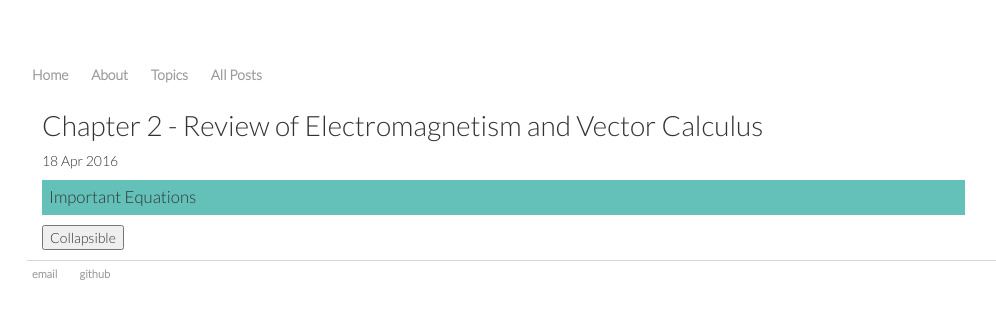
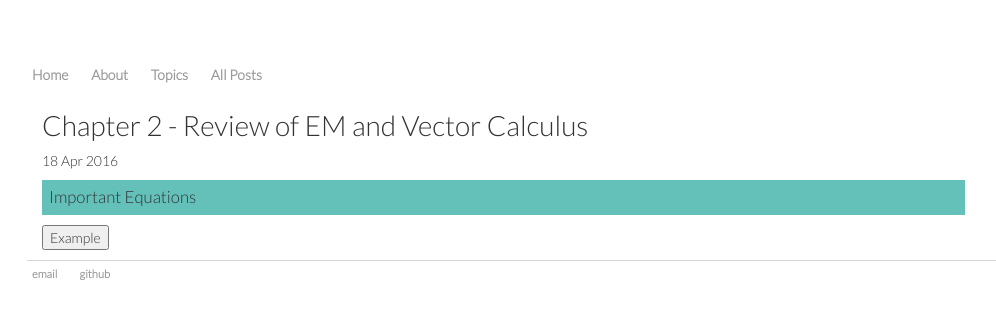
Before and after one commit to serriferous/initial.github.io, a Jekyll site: the page built from _posts/2016-04-18-chapter-2.md, in a window 1280 px wide. Shown: the top 319 px of the page, without its empty margins (33-1029 px from the left). Built offline with Jekyll 4.4.1, drawn with Linux system fonts in a browser that asks for light colours.

Commit message:
Update 2016-04-18-chapter-2.md

```diff
--- a/_posts/2016-04-18-chapter-2.md
+++ b/_posts/2016-04-18-chapter-2.md
@@ -1,6 +1,6 @@
 ---
 layout: post
-title: "Chapter 2 - Review of Electromagnetism and Vector Calculus"
+title: "Chapter 2 - Review of EM and Vector Calculus"
 date: 2016-04-18
 category: PC2232
 ---
@@ -9,8 +9,7 @@ category: PC2232
 Important Equations
 </div></h5>
 
-<button data-toggle="collapse" data-target="#demo">Collapsible</button>
-
-<div id="demo" class="collapse">
-Lorem ipsum dolor text....
+<button data-toggle="collapse" data-target="#coll1">Example</button>
+<div id="coll1" class="collapse">
+Lorem ipssssss
 </div>
```
